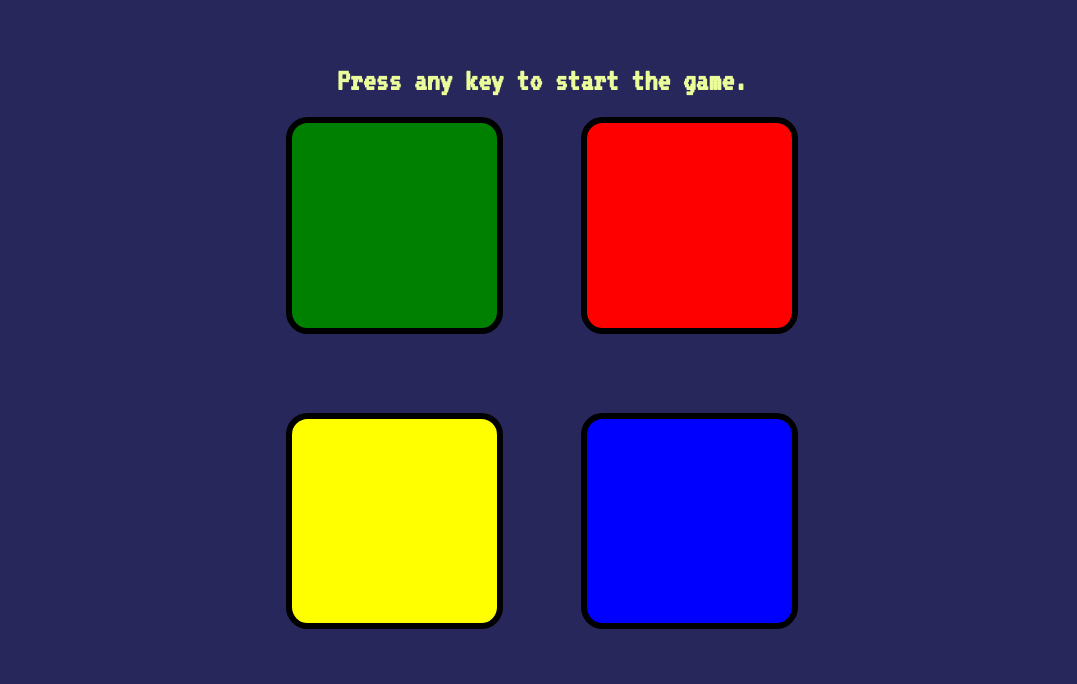
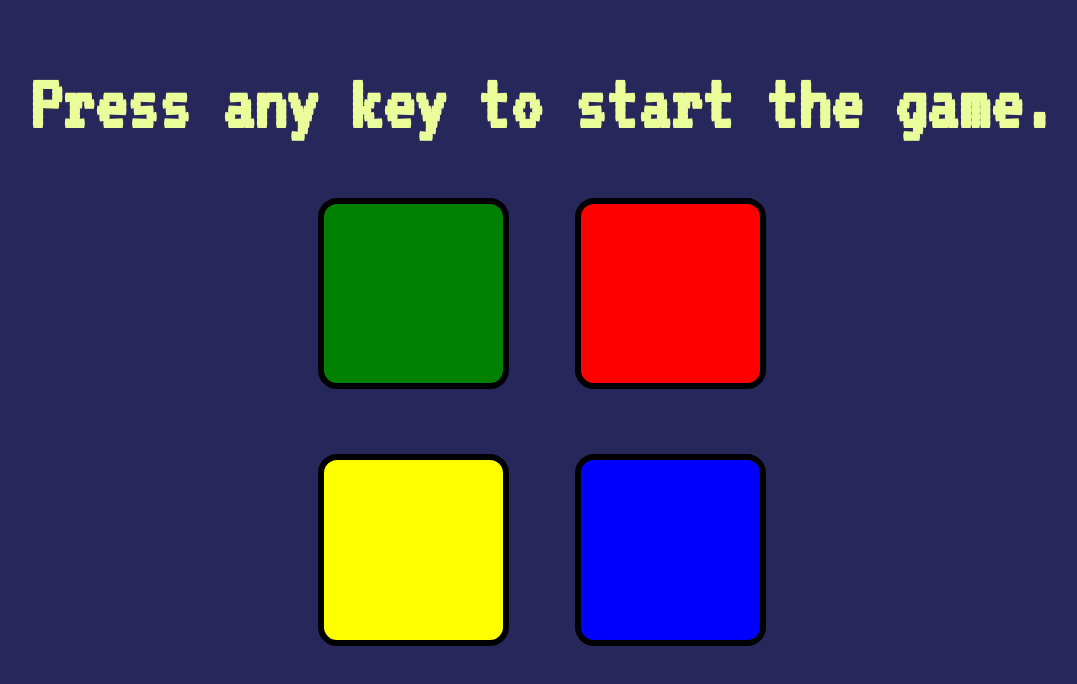
Before and after one commit to NikhilLakhani/The_Simon_Game, a plain HTML site: page index.html in a window 1280 px wide. Shown: the whole page, without its empty margins (98-1175 px from the left). Drawn offline with nearby package versions, Linux system fonts and the light colour scheme.

Commit message:
Updated Main Heading CSS

```diff
--- a/styles.css
+++ b/styles.css
@@ -6,13 +6,13 @@ body{
 
 #mainHeading{
     color: rgb(235, 253, 155);
-    font-size: 200%;
+    font-size: 500%;
     margin-top: 5%;
     font-family: 'VT323','Arial','sans-serif';
 }
 
 #mainDiv{
-    width: 40%;
+    width: 35%;
     aspect-ratio: 1/1;
     margin: auto;
     position: relative;
```
